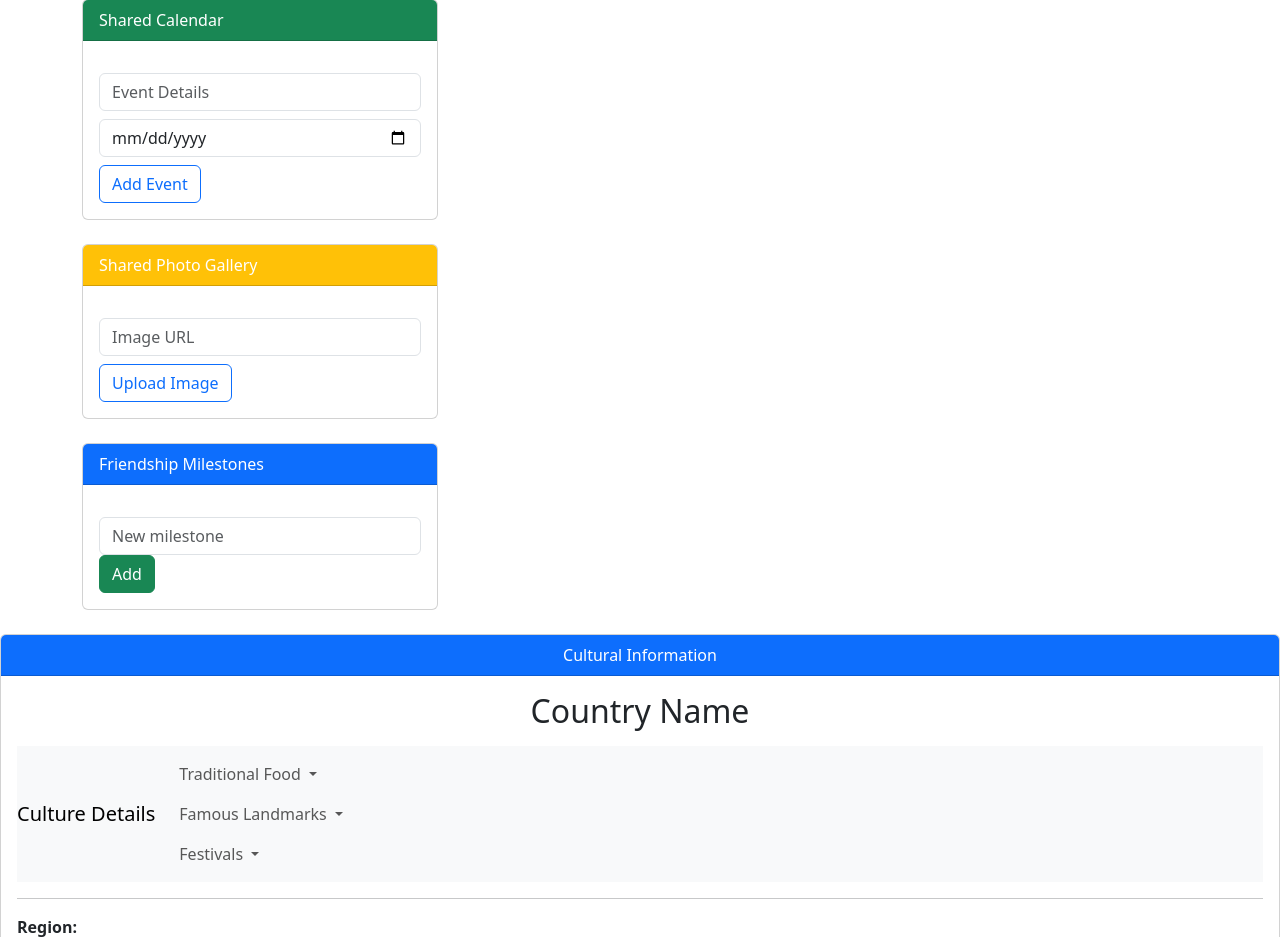
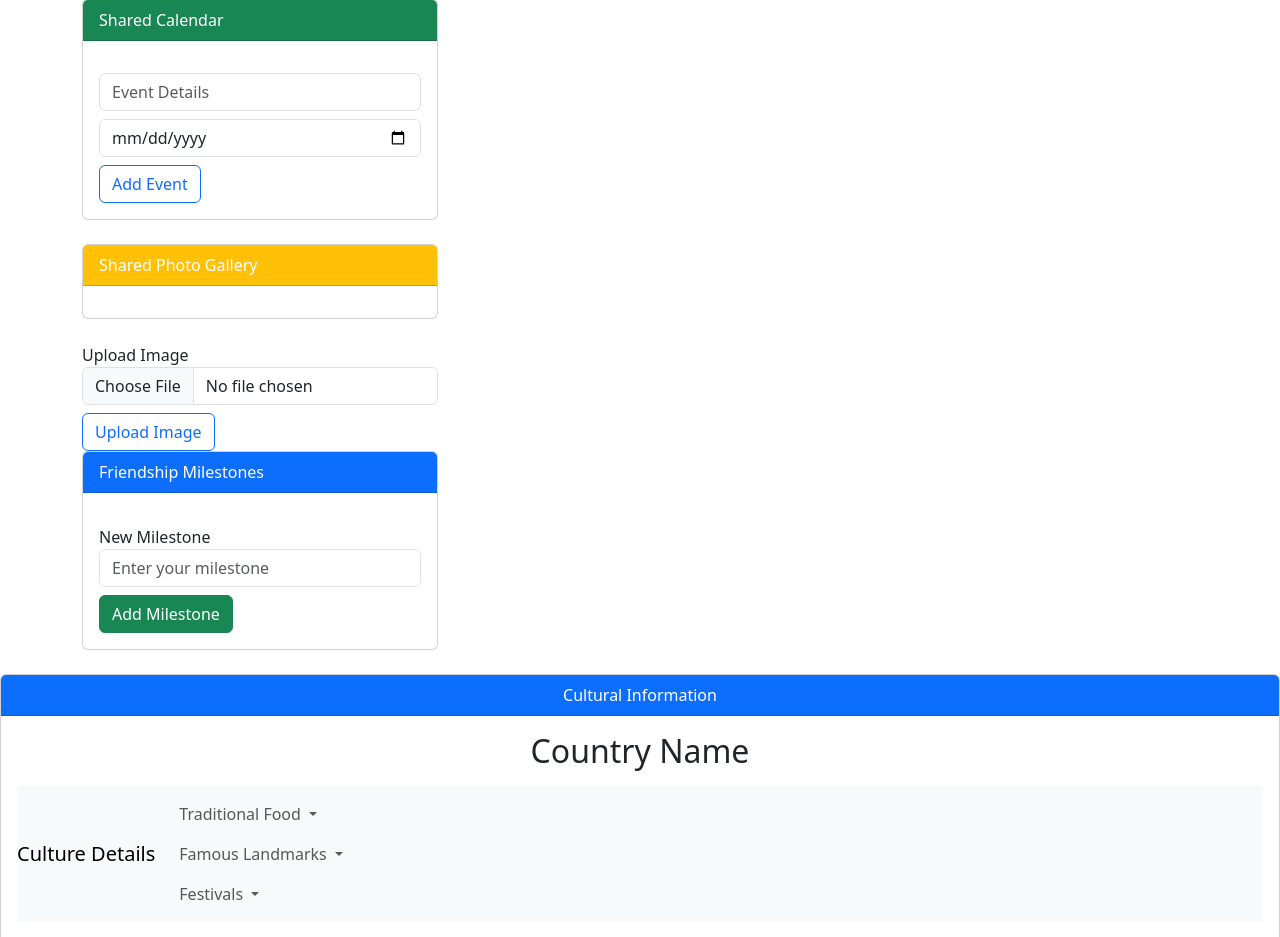
Before and after one commit to fireatwill13/CS50FinalProject, a Flask app: page /friendship_hub/1 in a window 1280 px wide. Shown: the part 746-1683 px from the top of the page. Run offline with Flask 3, Linux system fonts and the light colour scheme; a user stored in the database is signed in; data comes from the database, SQL or seed files in the repository; data that the repository does not hold is empty; some libraries are stand-ins or nearby versions.

Commit message:
Finished Calendar, Gallery, Milestones

```diff
--- a/app.py
+++ b/app.py
@@ -8,7 +8,7 @@ from flask import Flask, flash, redirect, render_template, request, session, url
 from flask_session import Session
 from datetime import datetime
 from werkzeug.security import check_password_hash, generate_password_hash
-
+from werkzeug.utils import secure_filename
 from helpers import apology, login_required, lookup, usd
 
 # Configure application
@@ -246,14 +246,24 @@ def friendship_hub(connection_id):
         (connection_id,)
     ).fetchall()
 
+    # Fetch images for the friendship
+    images = conn.execute(
+        "SELECT photo_url FROM images WHERE friendship_id = ?",
+        (connection_id,)
+    ).fetchall()
+
+
+    # Fetch milestones for the friendship connection
+    milestones = conn.execute(
+        "SELECT id, milestone_name FROM milestones WHERE friendship_id = ?",
+        (connection_id,)
+    ).fetchall()
+
     # Handle adding a new event via POST request
     if request.method == "POST":
         event_name = request.form.get("event_details")
         event_date = request.form.get("event_date")
 
-        print(f"Event Name: {event_name}, Event Date: {event_date}")  # Debugging
-
-        # Insert new event into the database
         if event_name and event_date:
             try:
                 with conn:
@@ -264,18 +274,14 @@ def friendship_hub(connection_id):
                         """,
                         (connection_id, event_name, event_date)
                     )
+                flash("Event added successfully!", "success")
                 return redirect(url_for('friendship_hub', connection_id=connection_id))
             except sqlite3.Error as e:
                 flash(f"Error adding event: {e}", "danger")
-                print(f"Database error: {e}")  # Debugging
 
-    # Close the connection after processing
     conn.close()
 
-    # Return the friendship hub page with the events passed to Jinja
-    return render_template("friendship_hub.html", connection_id=connection_id, events=events)
-
-
+    return render_template("friendship_hub.html", connection_id=connection_id, events=events, images = images, milestones=milestones)
 
 @app.route("/changePassword", methods=["GET", "POST"])
 @login_required
@@ -313,6 +319,155 @@ def change_password():
         return redirect("/")
 
 
+@app.route("/add-milestone/<int:connection_id>", methods=["POST"])
+@login_required
+def add_milestone(connection_id):
+    milestone_text = request.form.get("milestone_text")
+
+    # Validate the milestone length to be less than 20 characters
+    if len(milestone_text) > 20:
+        flash("Milestone must be less than 20 characters.", "danger")
+        return redirect(url_for("friendship_hub", connection_id=connection_id))
+
+    # Insert the milestone into the database
+    conn = get_db_connection()
+    try:
+        with conn:
+            conn.execute(
+                """
+                INSERT INTO milestones (friendship_id, milestone_name)
+                VALUES (?, ?)
+                """,
+                (connection_id, milestone_text)
+            )
+        flash("Milestone added successfully!", "success")
+    except sqlite3.Error as e:
+        flash(f"Error adding milestone: {e}", "danger")
+    finally:
+        conn.close()
+
+    return redirect(url_for("friendship_hub", connection_id=connection_id))
+
+
+UPLOAD_FOLDER = 'static/uploads'
+ALLOWED_EXTENSIONS = {'png', 'jpg', 'jpeg', 'gif'}
+
+app.config['UPLOAD_FOLDER'] = UPLOAD_FOLDER
+
+# Create the folder if it doesn't exist
+if not os.path.exists(app.config['UPLOAD_FOLDER']):
+    os.makedirs(app.config['UPLOAD_FOLDER'])
+
+def allowed_file(filename):
+    return '.' in filename and filename.rsplit('.', 1)[1].lower() in ALLOWED_EXTENSIONS
+
+
+@app.route("/upload_image/<int:connection_id>", methods=["POST"])
+@login_required
+def upload_image(connection_id):
+    # Check if file is in the request
+    if 'image_file' not in request.files:
+        flash('No file part', 'danger')
+        return redirect(url_for('friendship_hub', connection_id=connection_id))
+
+    file = request.files['image_file']
+
+    # Validate the file
+    if file.filename == '':
+        flash('No selected file', 'danger')
+        return redirect(url_for('friendship_hub', connection_id=connection_id))
+
+    if file and allowed_file(file.filename):
+        # Secure and save the file
+        filename = secure_filename(file.filename)
+        file_path = os.path.join(app.config['UPLOAD_FOLDER'], filename)
+        file.save(file_path)
+
+        # Store the image URL in the database
+        photo_url = os.path.join('uploads', filename)  # Relative path
+        conn = get_db_connection()
+        try:
+            with conn:
+                conn.execute(
+                    """
+                    INSERT INTO images (friendship_id, photo_url)
+                    VALUES (?, ?)
+                    """,
+                    (connection_id, photo_url)
+                )
+            flash("Image uploaded successfully!", "success")
+        except sqlite3.Error as e:
+            flash(f"Error uploading image: {e}", "danger")
+        finally:
+            conn.close()
+
+        return redirect(url_for('friendship_hub', connection_id=connection_id))
+
+    flash('Invalid file format. Only image files are allowed.', 'danger')
+    return redirect(url_for('friendship_hub', connection_id=connection_id))
+
+
+@app.route("/delete-milestone/<int:milestone_id>", methods=["POST"])
+@login_required
+def delete_milestone(milestone_id):
+    """Delete a milestone by its ID."""
+    conn = get_db_connection()
+    try:
+        with conn:
+            conn.execute("DELETE FROM milestones WHERE id = ?", (milestone_id,))
+        flash("Milestone deleted successfully!", "success")
+    except sqlite3.Error as e:
+        flash(f"Error deleting milestone: {e}", "danger")
+    finally:
+        conn.close()
+
+    # Redirect back to the friendship hub
+    return redirect(request.referrer or "/")
+
+@app.route("/delete-photo/<int:friendship_id>", methods=["POST"])
+@login_required
+def delete_photo(friendship_id):
+    """Delete a photo based on friendship_id and photo_url."""
+    photo_url = request.form.get("photo_url")  # Get the photo URL from the form
+
+    if not photo_url:
+        flash("Photo URL is required for deletion.", "danger")
+        return redirect(request.referrer or "/")
+
+    conn = get_db_connection()
+    try:
+        # Check if the photo exists for the given friendship_id
+        photo = conn.execute(
+            "SELECT photo_url FROM images WHERE friendship_id = ? AND photo_url = ?",
+            (friendship_id, photo_url)
+        ).fetchone()
+
+        if photo:
+            # Build the full file path
+            photo_path = os.path.join(app.config['UPLOAD_FOLDER'], photo["photo_url"])
+
+            # Delete the photo file from the file system
+            if os.path.exists(photo_path):
+                os.remove(photo_path)
+
+            # Delete the photo record from the database
+            with conn:
+                conn.execute(
+                    "DELETE FROM images WHERE friendship_id = ? AND photo_url = ?",
+                    (friendship_id, photo_url)
+                )
+            flash("Photo deleted successfully!", "success")
+        else:
+            flash("Photo not found for this friendship.", "danger")
+    except sqlite3.Error as e:
+        flash(f"Error deleting photo: {e}", "danger")
+    finally:
+        conn.close()
+
+    # Redirect back to the friendship hub
+    return redirect(request.referrer or "/")
+
+
 conn = get_db_connection()
 conn.close()
 if __name__ == "__main__":
--- a/templates/friendship_hub.html
+++ b/templates/friendship_hub.html
@@ -75,36 +75,100 @@
                         <div class="card-body">
                             <div id="gallery" class="d-flex flex-wrap gap-2">
                                 {% for image in images %}
-                                    <img src="{{ image.photo_url }}" alt="Gallery Image" class="img-thumbnail" width="70">
+                                    <div class="position-relative">
+                                        <!-- Clickable Thumbnail -->
+                                        <img
+                                            src="{{ url_for('static', filename=image.photo_url) }}"
+                                            alt="Gallery Image"
+                                            class="img-thumbnail"
+                                            width="150"
+                                            style="cursor: pointer;"
+                                            onclick="openModal('{{ url_for('static', filename=image.photo_url) }}')">
+
+                                        <!-- Delete Photo Button -->
+                                        <form
+                                            action="{{ url_for('delete_photo', friendship_id=connection_id) }}"
+                                            method="POST"
+                                            style="position: absolute; top: 5px; right: 5px;">
+                                            <input type="hidden" name="photo_url" value="{{ image.photo_url }}">
+                                            <button
+                                                type="submit"
+                                                class="btn btn-danger btn-sm"
+                                                onclick="return confirm('Are you sure you want to delete this photo?')">
+                                                X
+                                            </button>
+                                        </form>
+                                    </div>
                                 {% endfor %}
                             </div>
-                            <form action="/upload-image" method="POST" class="mt-3">
-                                <input type="url" name="image_url" class="form-control mb-2" placeholder="Image URL" required>
-                                <button type="submit" class="btn btn-outline-primary">Upload Image</button>
-                            </form>
+
+
+
+
                         </div>
                     </div>
+
+
+                    <!-- Image Zoom Modal -->
+                    <div id="imageModal" style="display: none; position: fixed; top: 0; left: 0; width: 100%; height: 100%; background-color: rgba(0, 0, 0, 0.8); z-index: 9999; overflow-y: auto;">
+                        <div style="position: relative; max-width: 75%; margin: 40px auto 60px auto; text-align: center;">
+                            <!-- Close Button -->
+                            <button
+                                style="position: absolute; top: -10px; right: -10px; background: red; color: white; border: none; padding: 10px; border-radius: 5px; cursor: pointer;"
+                                onclick="closeModal()">X</button>
+                            <!-- Zoomed Image -->
+                            <img id="zoomedImage" src="" alt="Zoomed Image" style="width: 100%; height: auto; display: block; border-radius: 10px;">
+                        </div>
+                    </div>
+
+
+
+                    <!-- Image Upload Form -->
+                    <form action="{{ url_for('upload_image', connection_id=connection_id) }}" method="POST" enctype="multipart/form-data" class="mt-3">
+                        <div class="form-group">
+                            <label for="image_file">Upload Image</label>
+                            <input type="file" name="image_file" class="form-control" accept="image/*" required>
+                        </div>
+                        <button type="submit" class="btn btn-outline-primary mt-2">Upload Image</button>
+                    </form>
+
+
+
+
+
+
+
 
                     <!-- Friendship Milestones -->
                 <div class="card mb-4">
                     <div class="card-header bg-primary text-white">Friendship Milestones</div>
                     <div class="card-body">
+                        <!-- List of milestones -->
+                        <!-- List of milestones -->
                         <ul id="milestones-list" class="list-group">
                             {% for milestone in milestones %}
                                 <li class="list-group-item d-flex align-items-center">
                                     <span class="flex-grow-1">{{ milestone.milestone_name }}</span>
-                                        <form action="/delete-milestone/{{ milestone.id }}" method="POST">
+                                    <!-- Delete Milestone Form -->
+                                    <form action="{{ url_for('delete_milestone', milestone_id=milestone.id) }}" method="POST">
                                         <button type="submit" class="btn btn-danger btn-sm ms-2">Delete</button>
                                     </form>
                                 </li>
                             {% endfor %}
                         </ul>
-                            <form action="/add-milestone" method="POST" class="mt-3">
-                                <input type="text" name="milestone_text" class="form-control me-2" placeholder="New milestone" required>
-                                <button type="submit" class="btn btn-success">Add</button>
+
+
+                        <!-- Add New Milestone Form -->
+                        <form action="{{ url_for('add_milestone', connection_id=connection_id) }}" method="POST" class="mt-3">
+                            <div class="form-group">
+                                <label for="milestone_text">New Milestone</label>
+                                <input type="text" name="milestone_text" id="milestone_text" class="form-control" placeholder="Enter your milestone" required maxlength="20">
+                            </div>
+                            <button type="submit" class="btn btn-success mt-2">Add Milestone</button>
                         </form>
                     </div>
                 </div>
+
                 </aside>
 
                 <!-- Chat Interface -->
@@ -372,6 +436,31 @@
         });
     }
 });
+ // Function to open the modal and show the image
+function openModal(imageSrc) {
+    const modal = document.getElementById('imageModal');
+    const zoomedImage = document.getElementById('zoomedImage');
+    zoomedImage.src = imageSrc; // Set the source of the zoomed image
+    modal.style.display = 'block'; // Show the modal
+}
+
+// Function to close the modal
+function closeModal() {
+    const modal = document.getElementById('imageModal');
+    modal.style.display = 'none'; // Hide the modal
+}
+
+// Close the modal if the user clicks outside the image
+document.getElementById('imageModal').addEventListener('click', function(event) {
+    if (event.target.id === 'imageModal') {
+        closeModal();
+    }
+});
+
+
+
+
+
 </script>
 </body>
 
--- a/templates/register.html
+++ b/templates/register.html
@@ -127,7 +127,7 @@ document.addEventListener('DOMContentLoaded', () => {
         new google.translate.TranslateElement(
             {
                 pageLanguage: 'en',
-                includedLanguages: 'en,es,fr,de',
+                includedLanguages: 'es,fr,de',
                 autoDisplay: false
             },
             'google_translate_element'
--- /dev/null
+++ b/templates/testsql.sql
@@ -0,0 +1 @@
+SELECT photo_url FROM images WHERE friendship_id =
```
Also changed, not shown: static/styles_hub.css (+42 -0 lines), data.db, static/uploads/ChessTeam.JPEG (added), static/uploads/EdgarDemetriWillSophia.png (added), static/uploads/Lab_3_week_2_Sample_Data_1_2023.png (added), static/uploads/LongosChristmasDinner.jpg (added), static/uploads/WilliamZhangCS50.JPG (added), 4 other files. Lines whose indentation alone changed are shown as unchanged.
